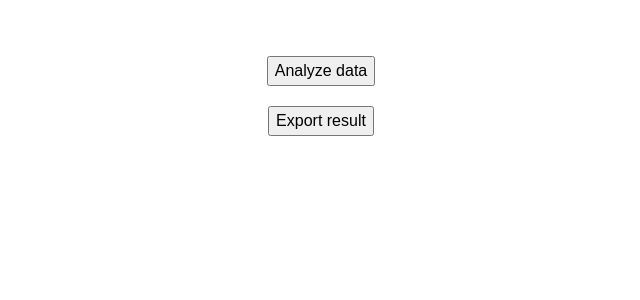
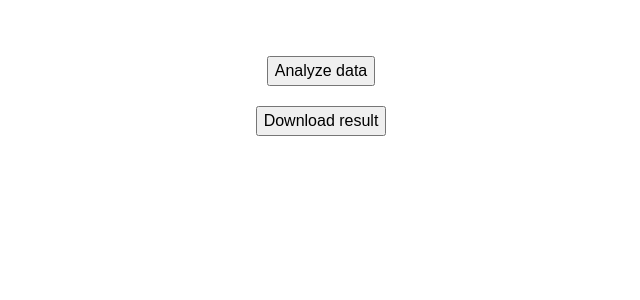
Before and after one commit to curlette/bayesdb-flask, a Flask app: page / in a window 1280 px wide; the page is wider, and only the part inside the window is pictured. Shown: the part 367-667 px from the top of that part, without its empty margins (319-959 px from the left). Run offline with Flask 2, Linux system fonts and the light colour scheme; some libraries are stand-ins or nearby versions.

Commit message:
Rename export -> download.

```diff
--- a/templates/index.html
+++ b/templates/index.html
@@ -55,7 +55,7 @@
         </div>
         <div style="vertical-align: middle; text-align: center">
             <form action="/export" method=post>
-                 <input type=submit value="Export result">
+                 <input type=submit value="Download result">
             </form>
         </div>
     </div>
```
